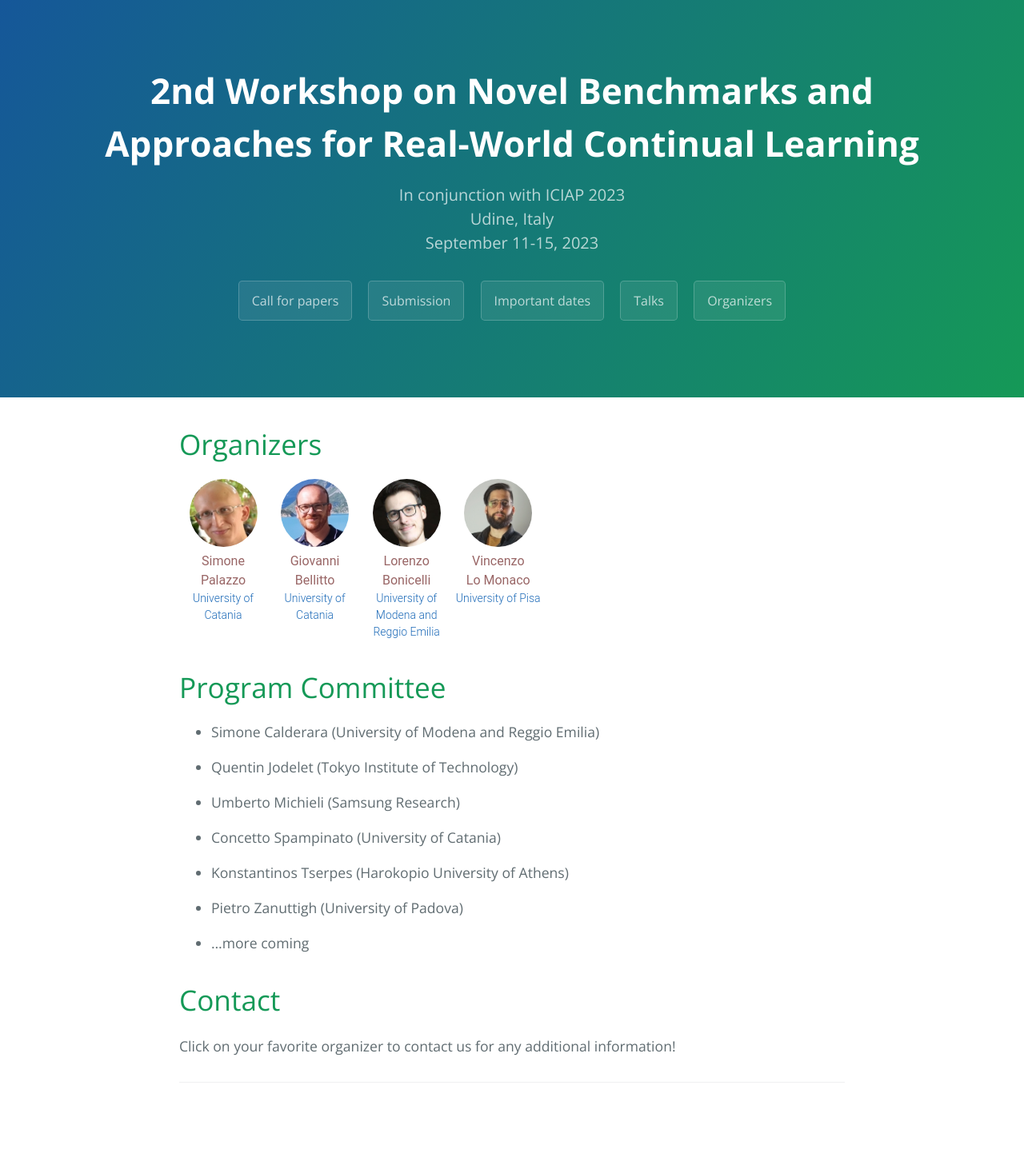
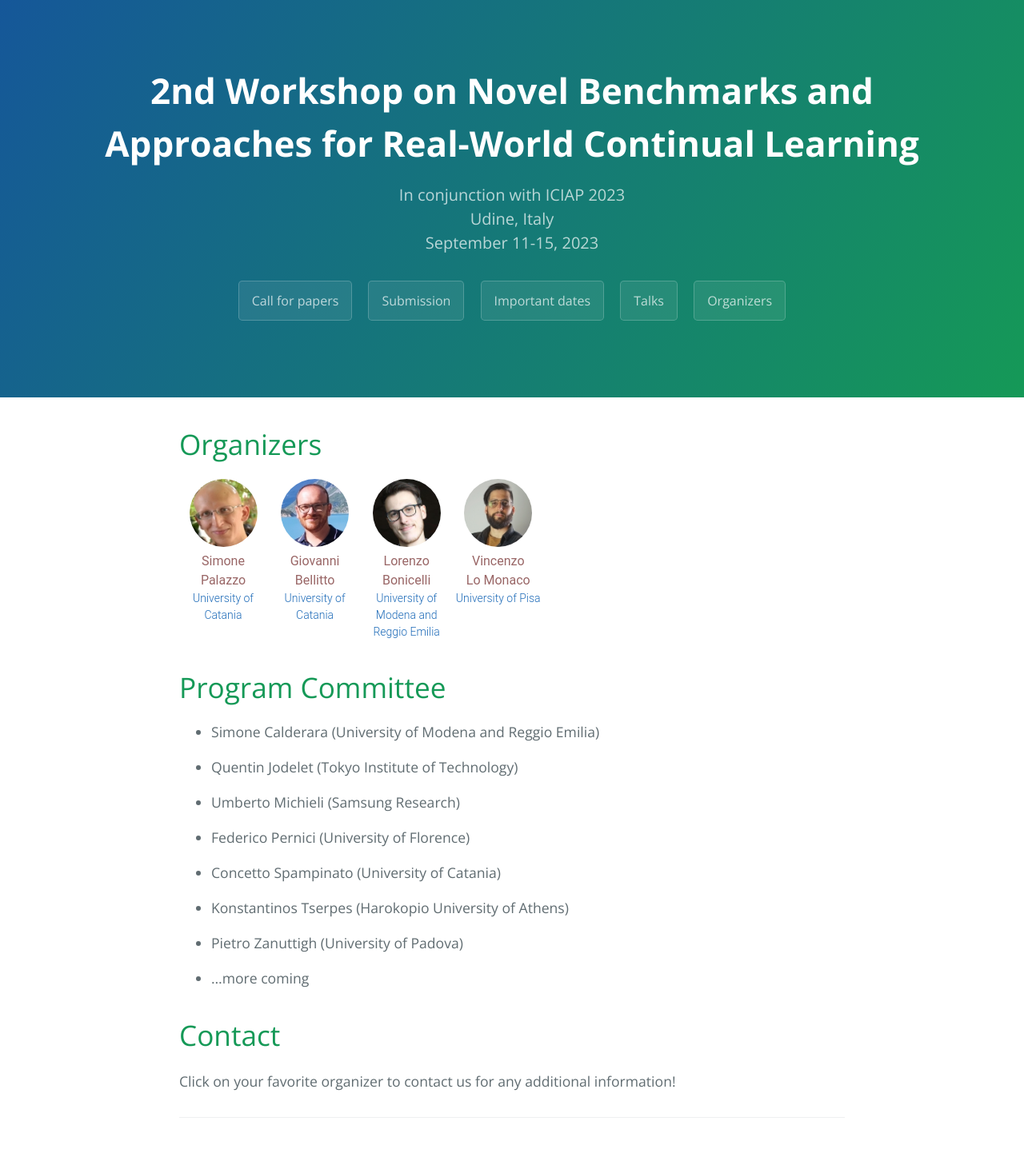
Before and after one commit to cl4real/cl4real.github.io, a Jekyll site: the page built from organizers.md, in a window 1280 px wide. Shown: the whole page at 80% size. Built offline with Jekyll 4.4.1, drawn with Linux system fonts in a browser that asks for light colours; our own code applies the rules of GitHub Pages for plain Markdown files; before the commit the page ends 1418 px from its top, so only the background shows below that.

Commit message:
Added Pernici to PC

```diff
--- a/_config.yml
+++ b/_config.yml
@@ -41,6 +41,8 @@ workshop:
       affiliation: Tokyo Institute of Technology
     - name: Umberto Michieli
       affiliation: Samsung Research
+    - name: Federico Pernici
+      affiliation: University of Florence
     - name: Concetto Spampinato
       affiliation: University of Catania
     - name: Konstantinos Tserpes
```
